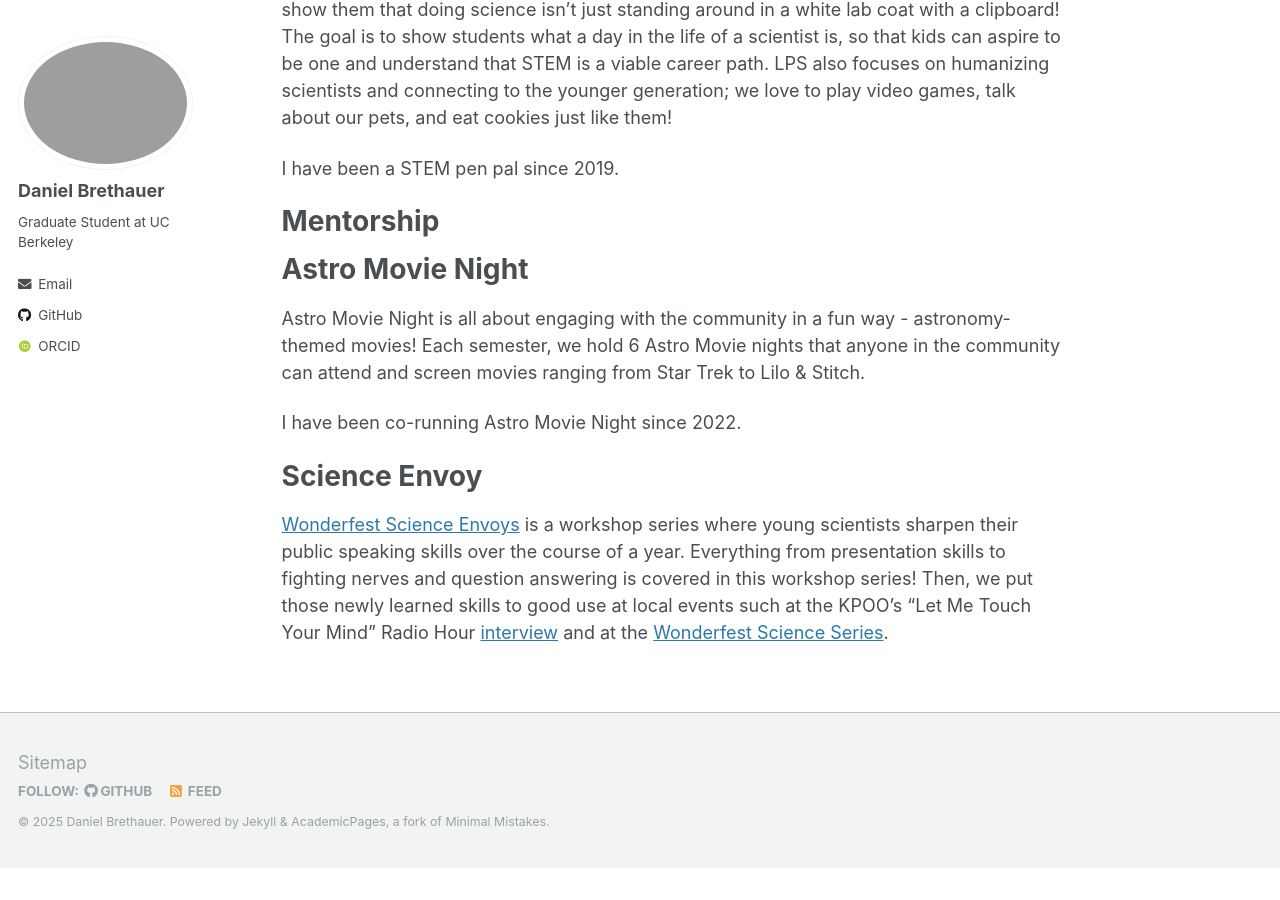
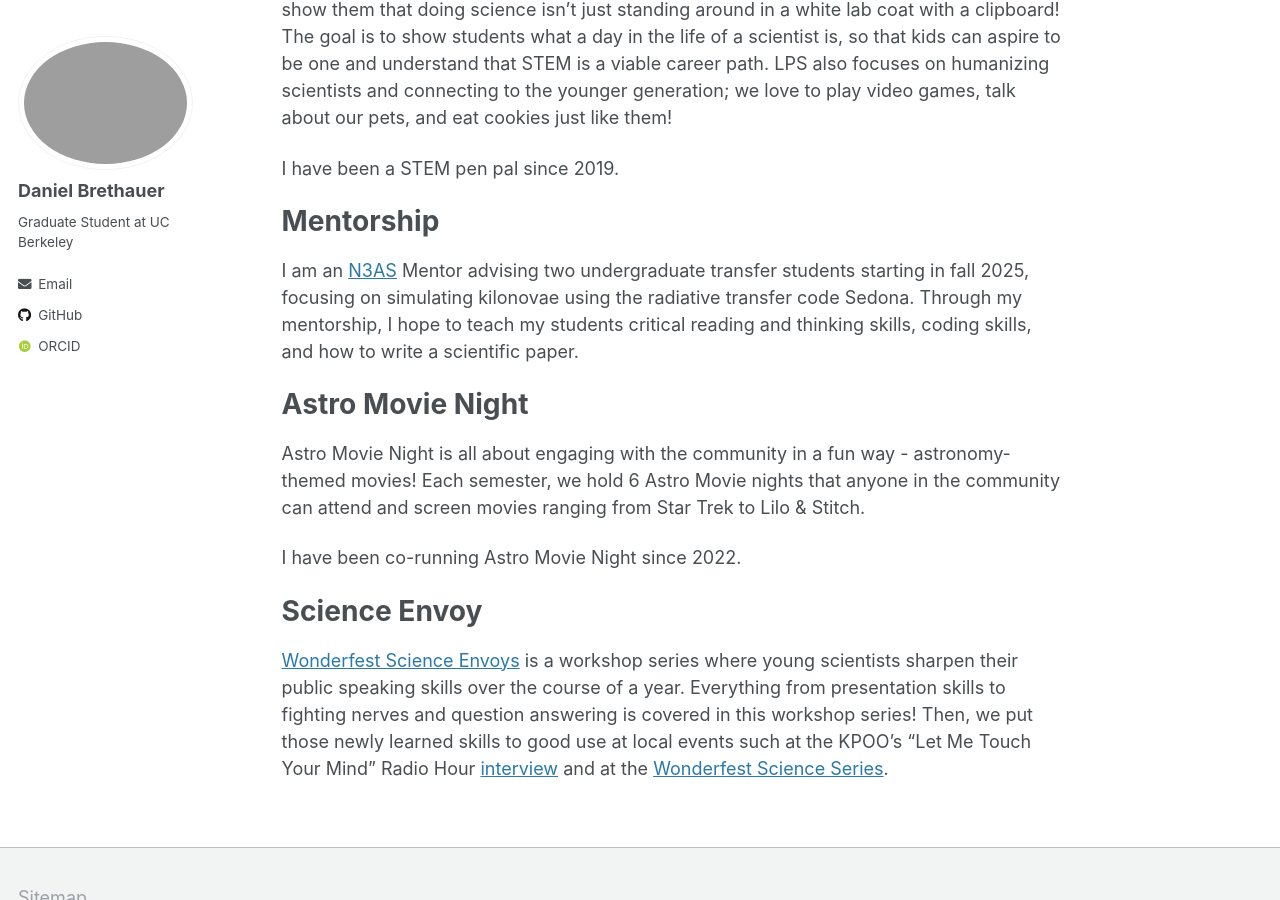
Before and after one commit to dbrethauer/dbrethauer.github.io, a Jekyll site: the page built from _pages/outreach.md, in a window 1280 px wide and 900 px high, scrolled down 1223 px. Built offline with Jekyll 4.4.1, drawn with Linux system fonts in a browser that asks for light colours; some web fonts are replaced; before the commit the page ends 2091 px from its top, so only the background shows below that.

Commit message:
Update outreach.md

```diff
--- a/_pages/outreach.md
+++ b/_pages/outreach.md
@@ -26,6 +26,8 @@ I have been a STEM pen pal since 2019.
 
 # Mentorship
 
+I am an [N3AS](https://n3as.berkeley.edu/) Mentor advising two undergraduate transfer students starting in fall 2025, focusing on simulating kilonovae using the radiative transfer code Sedona. Through my mentorship, I hope to teach my students critical reading and thinking skills, coding skills, and how to write a scientific paper.
+
 # Astro Movie Night
 Astro Movie Night is all about engaging with the community in a fun way - astronomy-themed movies! Each semester, we hold 6 Astro Movie nights that anyone in the community can attend and screen movies ranging from Star Trek to Lilo & Stitch.
 
```
